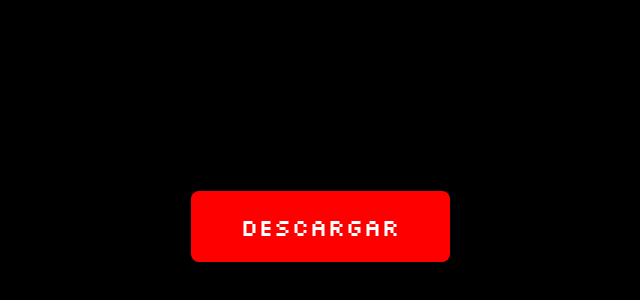
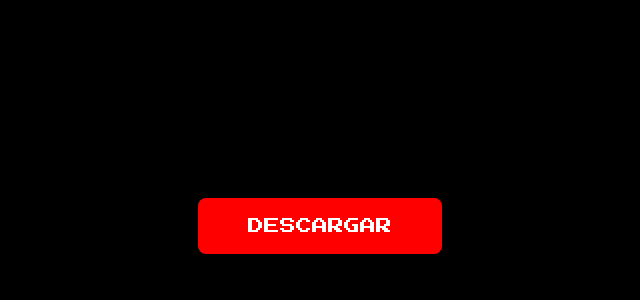
Before and after one commit to Juancitopepe/091026, a website: page public/index.html in a window 1280 px wide. Shown: the part 174-474 px from the top of the page, without its empty margins (320-960 px from the left). Drawn offline with Linux system fonts and the light colour scheme.

Commit message:
Update index.html

```diff
--- a/public/index.html
+++ b/public/index.html
@@ -5,7 +5,7 @@
 <meta name="viewport" content="width=device-width, initial-scale=1.0">
 <title>Descarga</title>
 
-<link href="https://fonts.googleapis.com/css2?family=Silkscreen:wght@400;700&display=swap" rel="stylesheet">
+<link href="https://fonts.googleapis.com/css2?family=Press+Start+2P&display=swap" rel="stylesheet">
 
 <style>
 body{
@@ -22,10 +22,10 @@ button{
     color:white;
     border:none;
     padding:20px 50px;
-    font-size:24px;
+    font-size:16px;
     border-radius:8px;
     cursor:pointer;
-    font-family:'Silkscreen', sans-serif;
+    font-family:'Press Start 2P', cursive;
 }
 
 button:hover{
```
